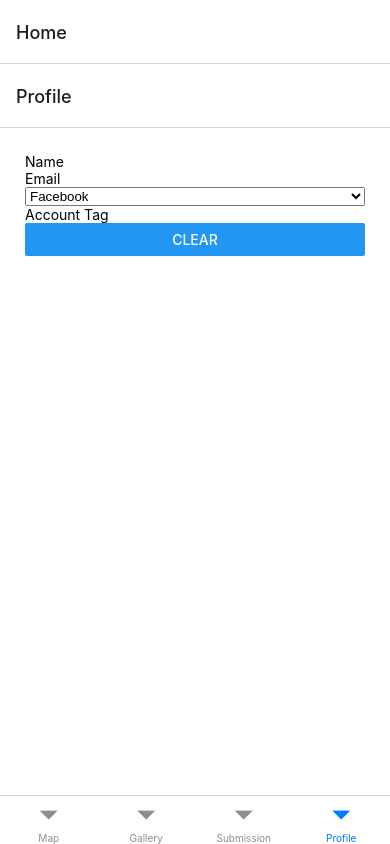
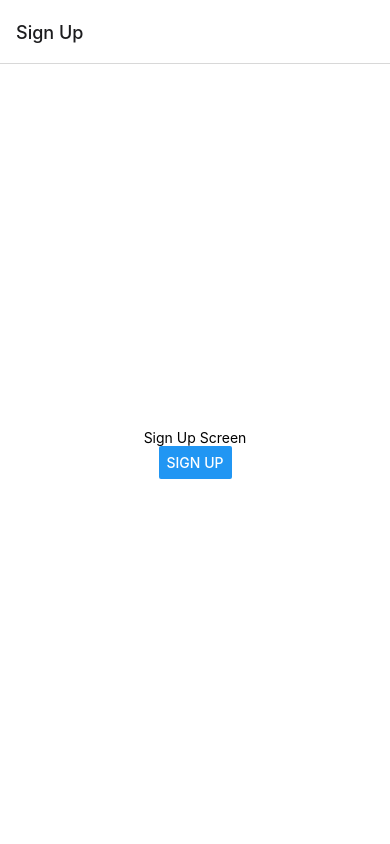
Before and after one commit to lablueprint/skid-row-arts-alliance, a React Native app in the folder mobile/: screen /Profile in a window 390 px wide. Built offline with nearby package versions, Linux system fonts and the light colour scheme.

Commit message:
Add tab navigation to stack navigator
Co-authored-by: Juliet Zhang <julietzhang3@gmail.com>

```diff
--- a/mobile/App.js
+++ b/mobile/App.js
@@ -26,8 +26,8 @@ export default function App() {
   return (
     <NavigationContainer>
       <Stack.Navigator>
-        <Stack.Screen name="Home" component={HomeStackScreen} />
         <Stack.Screen name="Sign Up" component={SignUpScreen} />
+        <Stack.Screen name="Home" component={HomeStackScreen} options={{ headerShown: false, gestureEnabled: false }} />
       </Stack.Navigator>
     </NavigationContainer>
   );
--- a/mobile/Screen/ProfileScreen.js
+++ b/mobile/Screen/ProfileScreen.js
@@ -1,5 +1,7 @@
 import React, { useState } from 'react';
-import { StyleSheet, Text, TextInput, View, Button} from 'react-native';
+import {
+  StyleSheet, Text, TextInput, View, Button,
+} from 'react-native';
 import { Picker } from '@react-native-picker/picker';
 
 const styles = StyleSheet.create({
--- a/mobile/Screen/SignUpScreen.js
+++ b/mobile/Screen/SignUpScreen.js
@@ -1,5 +1,8 @@
 import React from 'react';
-import { StyleSheet, Text, View } from 'react-native';
+import {
+  StyleSheet, Text, View, Button,
+} from 'react-native';
+import PropTypes from 'prop-types';
 
 const styles = StyleSheet.create({
   container: {
@@ -10,12 +13,20 @@ const styles = StyleSheet.create({
   },
 });
 
-function SignUpScreen() {
+function SignUpScreen({ navigation }) {
   return (
     <View style={styles.container}>
       <Text>Sign Up Screen</Text>
+      <Button title="Sign Up" onPress={() => navigation.navigate('Home')} />
     </View>
   );
 }
 
+SignUpScreen.propTypes = {
+  navigation: PropTypes.shape({
+    navigate: PropTypes.func.isRequired,
+    addListener: PropTypes.func.isRequired,
+  }).isRequired,
+};
+
 export default SignUpScreen;
--- a/mobile/package.json
+++ b/mobile/package.json
@@ -17,6 +17,7 @@
     "axios": "^1.1.3",
     "expo": "~47.0.5",
     "expo-status-bar": "~1.4.2",
+    "prop-types": "^15.8.1",
     "react": "18.1.0",
     "react-native": "0.70.5",
     "react-native-dotenv": "^3.4.2",
```
Also changed, not shown: 1 other file (tests, documents, lock files or other folders).
